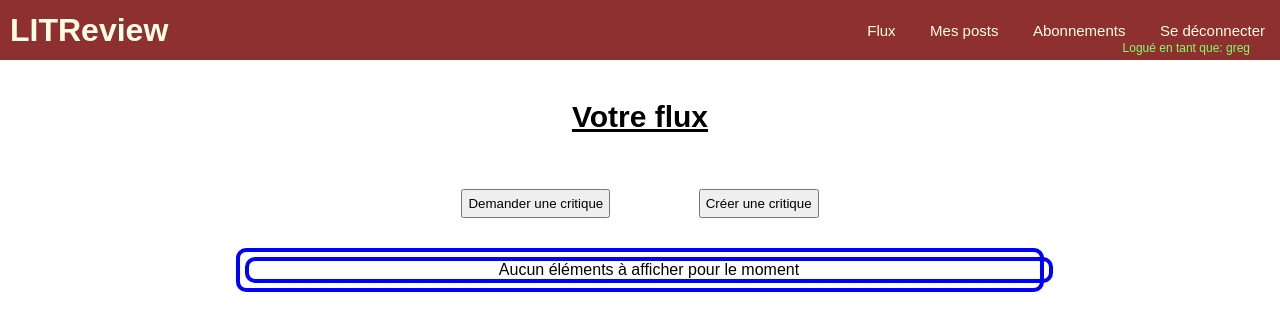
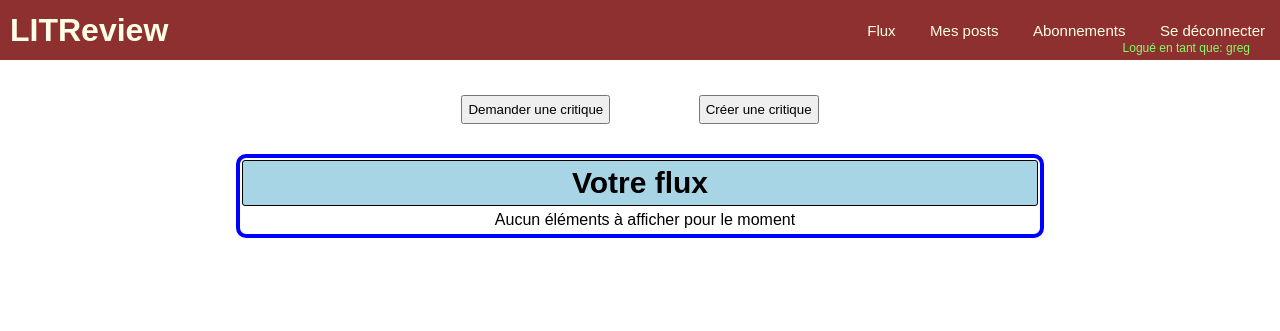
Before and after one commit to gmaOCR/TP9, a Django app: page /feed/ in a window 1280 px wide. Shown: the top 331 px of the page. Run offline with Django 4.2, Linux system fonts and the light colour scheme; a user stored in the database is signed in; data comes from the database, SQL or seed files in the repository; both versions use the stored data as it was after the commit; parts of the project's set-up code (start-up, migrations or seed data) failed here and were passed over.

Commit message:
CSS improvements

```diff
--- a/static/app.css
+++ b/static/app.css
@@ -11,6 +11,14 @@ img {
     width: 400px;
     height: 400px;
     border-radius: 5px;
+}
+h5{
+    margin: 2px;
+    padding: 5px;
+    font-size: 30px;
+    background-color: #a8d5e5;
+    border-radius: 3px;
+    border: .1rem solid black;
 }
 
 h4 {
@@ -29,8 +37,12 @@ h2 {
 }
 
 h3 {
-    font-size: 30px;
-    text-decoration: underline;
+    position: relative;
+    right: 250px;
+    font-size: 20px;
+    padding-top: 40px;
+    padding-bottom: 0px;
+    margin: 0px;
 }
 
 h1 {
@@ -186,8 +198,9 @@ border-collapse: collapse;
     align-items: center;
 }
 
-span.empty {
+div.empty {
     all:inherit;
+    border: none;
 }
 
 .post {
--- a/templates/feed.html
+++ b/templates/feed.html
@@ -1,7 +1,6 @@
 {% extends 'base.html' %}
 {% block content %}
 {% load static %}
-<h3>Votre flux</h3>
 <div class="forms">
 <form action="{% url 'create_ticket' %}" method="get">
     <button type="submit">Demander une critique</button></form>
@@ -9,6 +8,7 @@
     <button type="submit">Créer une critique</button></form>
 </div>
 <div class="container">
+    <h5>Votre flux</h5>
     {% for post in posts %}
 <div class="post">
         {% if post.content_type == 'TICKET' %}
@@ -31,9 +31,8 @@
              {% include './ticket/my_posts.html' %}
     {% endif %}
     </div>
-
     {% empty %}
-    <span class="empty">Aucun éléments à afficher pour le moment</span>
+    <div class="empty">Aucun éléments à afficher pour le moment</div>
 {% endfor %}
 </div>
 {% endblock content %}
--- a/ticket/templates/ticket/edit_review.html
+++ b/ticket/templates/ticket/edit_review.html
@@ -1,6 +1,7 @@
 {% extends 'base.html' %}
 {% block content %}
 <div class="container">
+    <h3>Vous répondez à ce ticket:</h3>
     <div class="ticket">
     {% include './view_ticket.html' %}
     </div>
--- a/ticket/templates/ticket/my_posts.html
+++ b/ticket/templates/ticket/my_posts.html
@@ -1,9 +1,11 @@
 {% extends 'base.html' %}
 {% block content %}
 {% load static %}
-<h3>Mes posts et commentaires</h3>
+
 <div class="container">
+    <h5>Mes posts et commentaires</h5>
 {% for post in posts %}
+
     {% if post.content_type == 'TICKET' and post.user == user %}
     <div class="post">
     {% include './view_ticket.html' %}
```
Also changed, not shown: db.sqlite3.
